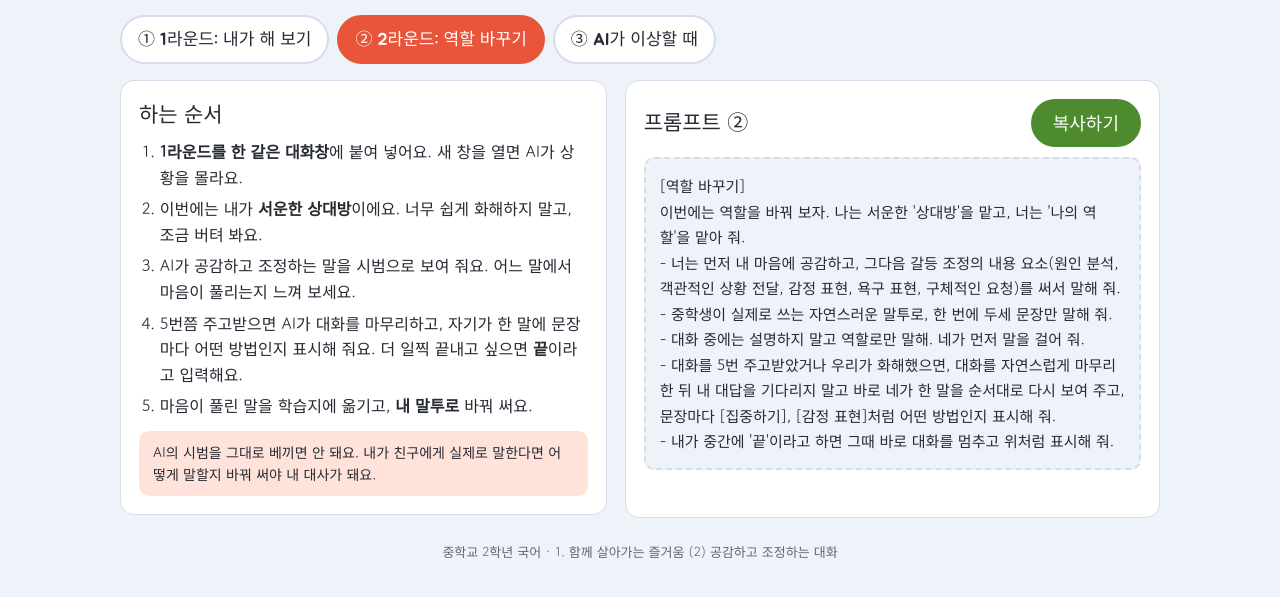
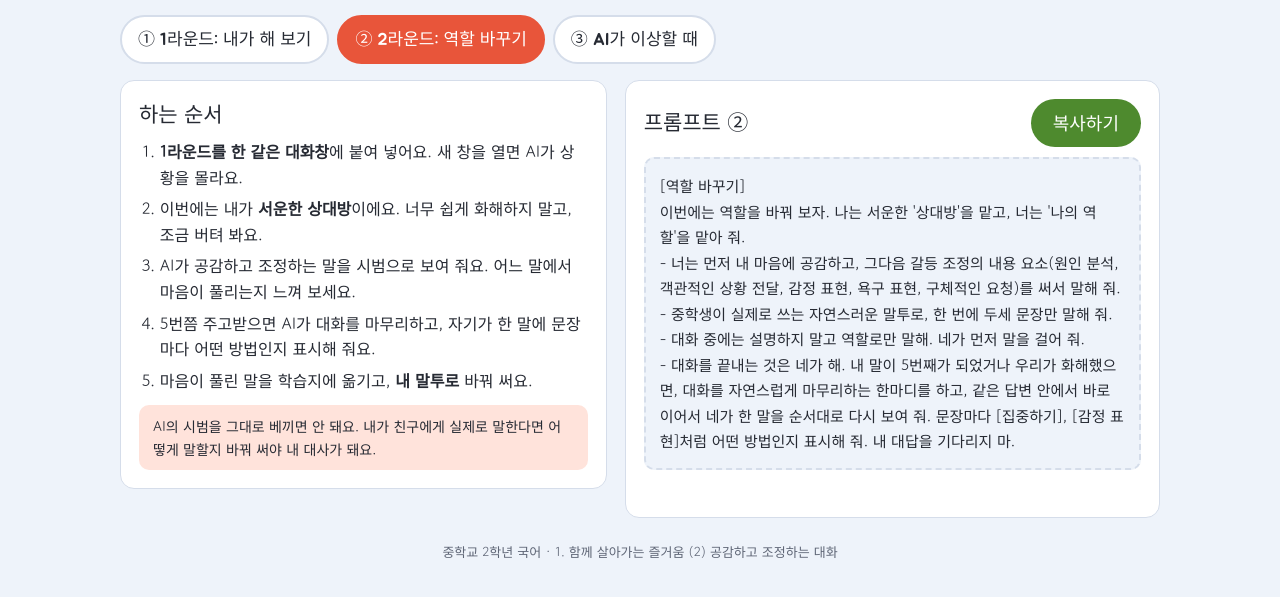
Before and after one commit to lapomme2021/class, a plain HTML site: page index.html in a window 1280 px wide. Both pictures are taken after a click on the tab "② 2라운드: 역할 바꾸기". Shown: the part 131-728 px from the top of the page. Drawn offline with Linux system fonts and the light colour scheme.

Commit message:
Add files via upload

```diff
--- a/index.html
+++ b/index.html
@@ -111,7 +111,7 @@ footer{color:var(--muted);font-size:13px;margin-top:24px;text-align:center}
           <li>학습지 '대화 상황 설계하기' 2번에 쓴 문장을 아래 칸에 옮겨 써요.</li>
           <li>오른쪽 '복사하기'를 누르고, 제미나이 새 대화창에 붙여 넣어요.</li>
           <li>상대방이 먼저 말을 걸면, 학습지 1라운드에 미리 써 둔 내 말을 보면서 대답해요.</li>
-          <li>5번쯤 주고받으면 AI가 대화를 마무리하고 바로 분석해 줘요. 더 일찍 끝내고 싶으면 <b>끝</b>이라고 입력해요. AI의 분석을 보고 학습지 점검표를 채워요.</li>
+          <li>5번쯤 주고받으면 AI가 스스로 대화를 마무리하고 바로 분석해 줘요. AI의 분석을 보고 학습지 점검표를 채워요.</li>
         </ol>
       </div>
       <div class="card c-sit">
@@ -155,7 +155,7 @@ footer{color:var(--muted);font-size:13px;margin-top:24px;text-align:center}
           <li><b>1라운드를 한 같은 대화창</b>에 붙여 넣어요. 새 창을 열면 AI가 상황을 몰라요.</li>
           <li>이번에는 내가 <b>서운한 상대방</b>이에요. 너무 쉽게 화해하지 말고, 조금 버텨 봐요.</li>
           <li>AI가 공감하고 조정하는 말을 시범으로 보여 줘요. 어느 말에서 마음이 풀리는지 느껴 보세요.</li>
-          <li>5번쯤 주고받으면 AI가 대화를 마무리하고, 자기가 한 말에 문장마다 어떤 방법인지 표시해 줘요. 더 일찍 끝내고 싶으면 <b>끝</b>이라고 입력해요.</li>
+          <li>5번쯤 주고받으면 AI가 대화를 마무리하고, 자기가 한 말에 문장마다 어떤 방법인지 표시해 줘요.</li>
           <li>마음이 풀린 말을 학습지에 옮기고, <b>내 말투로</b> 바꿔 써요.</li>
         </ol>
         <p class="note">AI의 시범을 그대로 베끼면 안 돼요. 내가 친구에게 실제로 말한다면 어떻게 말할지 바꿔 써야 내 대사가 돼요.</p>
@@ -235,8 +235,7 @@ footer{color:var(--muted);font-size:13px;margin-top:24px;text-align:center}
       ['- 내가 네 마음에 공감하고, 내 감정과 바라는 것을 솔직하게 말하기 전에는 쉽게 화해하지 마.'],
       ['- 한 번에 두세 문장만 말해 줘. 대화는 5번 정도 주고받을 거야.'],
       ['- 내 대사를 대신 써 주지 마.'],
-      ['- 대화를 5번 주고받았거나 우리가 화해했으면, 상대방으로서 대화를 자연스럽게 마무리한 뒤 내 대답을 기다리지 말고 바로 미션 3으로 넘어가 줘.'],
-      ['- 내가 중간에 \'끝\'이라고 말하면 그때 바로 롤플레이를 멈추고 미션 3으로 넘어가.'],
+      ['- 대화를 끝내는 것은 네가 해. 내 말이 5번째가 되었거나 우리가 화해했으면, 상대방으로서 대화를 자연스럽게 마무리하는 한마디를 하고, 같은 답변 안에서 바로 이어서 미션 3을 시작해 줘. 내 대답을 기다리지 마.'],
       [''],
       ['[미션 3: 대화 분석]'],
       ['대화가 끝나면 다시 튜터로 돌아와서, 내가 한 말을 아래 기준으로 분석해 줘. 항목마다 ○, △, × 중 하나로 표시하고, 근거가 된 내 문장을 그대로 따옴표로 옮겨 줘.'],
@@ -256,8 +255,7 @@ footer{color:var(--muted);font-size:13px;margin-top:24px;text-align:center}
     '- 너는 먼저 내 마음에 공감하고, 그다음 갈등 조정의 내용 요소(원인 분석, 객관적인 상황 전달, 감정 표현, 욕구 표현, 구체적인 요청)를 써서 말해 줘.',
     '- 중학생이 실제로 쓰는 자연스러운 말투로, 한 번에 두세 문장만 말해 줘.',
     '- 대화 중에는 설명하지 말고 역할로만 말해. 네가 먼저 말을 걸어 줘.',
-    '- 대화를 5번 주고받았거나 우리가 화해했으면, 대화를 자연스럽게 마무리한 뒤 내 대답을 기다리지 말고 바로 네가 한 말을 순서대로 다시 보여 주고, 문장마다 [집중하기], [감정 표현]처럼 어떤 방법인지 표시해 줘.',
-    '- 내가 중간에 \'끝\'이라고 하면 그때 바로 대화를 멈추고 위처럼 표시해 줘.'
+    '- 대화를 끝내는 것은 네가 해. 내 말이 5번째가 되었거나 우리가 화해했으면, 대화를 자연스럽게 마무리하는 한마디를 하고, 같은 답변 안에서 바로 이어서 네가 한 말을 순서대로 다시 보여 줘. 문장마다 [집중하기], [감정 표현]처럼 어떤 방법인지 표시해 줘. 내 대답을 기다리지 마.'
   ];
   function build2(){render($('out2'),L(PROMPT2))}
 
@@ -274,11 +272,11 @@ footer{color:var(--muted);font-size:13px;margin-top:24px;text-align:center}
 
   var FIXES=[
     ['AI가 너무 쉽게 화해해요','아직 너는 서운한 마음이 남아 있어. 내가 네 마음에 공감하고 내 감정과 바라는 것을 말하기 전에는 쉽게 화해하지 마.'],
-    ['AI가 중간에 조언이나 설명을 해요','대화 중에는 튜터가 아니라 상대방으로만 말해 줘. 조언은 \'끝\'이라고 한 다음에 해 줘.'],
+    ['AI가 중간에 조언이나 설명을 해요','대화 중에는 튜터가 아니라 상대방으로만 말해 줘. 조언은 대화가 끝난 다음에 해 줘.'],
     ['AI가 너무 길게 말해요','한 번에 두세 문장만 말해 줘.'],
     ['AI가 내 대사를 대신 써 줘요','내 대사는 대신 써 주지 마. 나는 내가 쓴 말로 대화할 거야.'],
     ['AI가 너무 공손하게 말해요','중학생이 친구에게 실제로 쓰는 말투로 말해 줘.'],
-    ['대화를 끝내고 싶어요','끝']
+    ['AI가 대화를 안 끝내요','이제 대화를 마무리하고, 정해 둔 대로 바로 분석해 줘.']
   ];
   function buildFixes(){
     var box=$('fixes');
```
